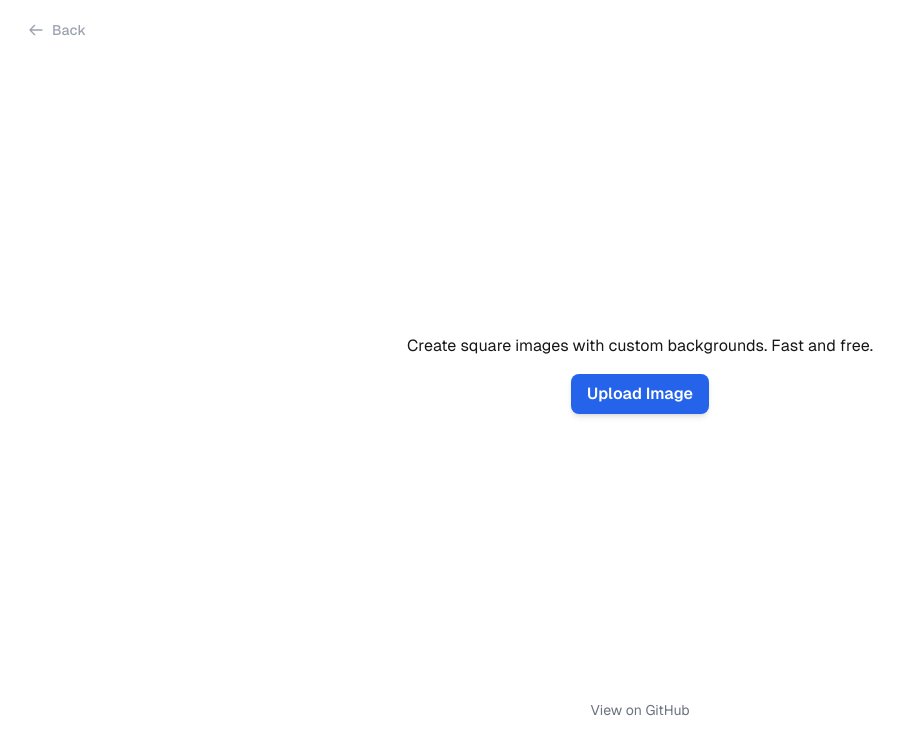
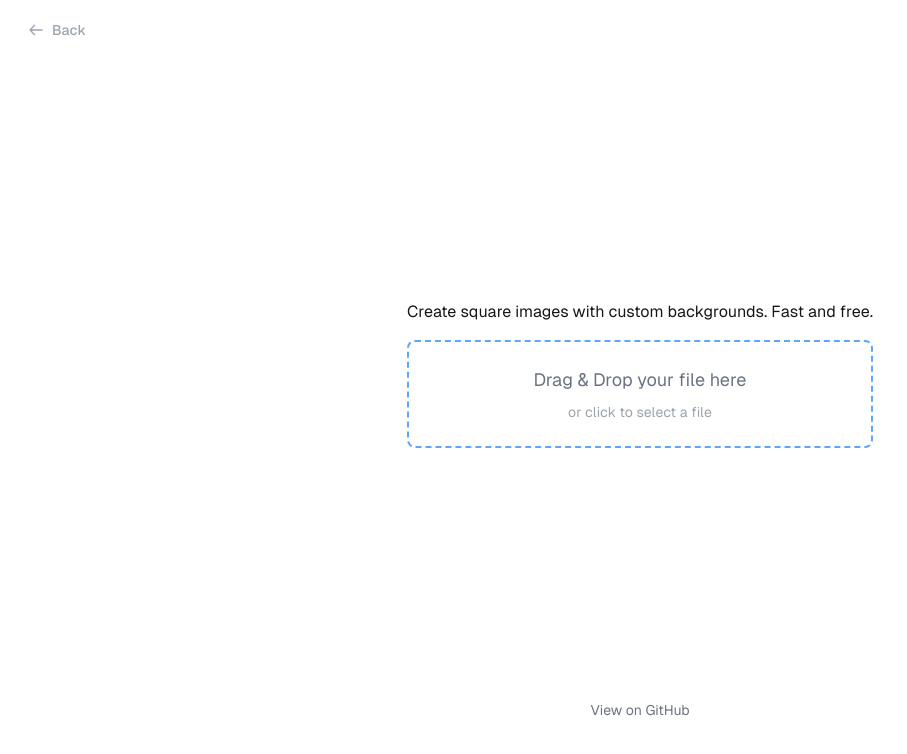
Before and after one commit to t3dotgg/quickpic, a Next.js app: page /square-image in a window 1280 px wide. Shown: the top 754 px of the page, without its empty margins (0-907 px from the left). Built offline with nearby package versions, Linux system fonts and the light colour scheme.

Commit message:
feat: add drag and drop

```diff
--- a/src/app/(tools)/rounded-border/rounded-tool.tsx
+++ b/src/app/(tools)/rounded-border/rounded-tool.tsx
@@ -1,7 +1,7 @@
 "use client";
+import { DnDInput } from "@/components/DnDInput";
 import { usePlausible } from "next-plausible";
 import { useMemo, useState } from "react";
-import { ChangeEvent } from "react";
 import React from "react";
 
 type Radius = 2 | 4 | 8 | 16 | 32 | 64;
@@ -77,8 +77,7 @@ export const useFileUploader = () => {
     name: string;
   } | null>(null);
 
-  const handleFileUpload = (event: ChangeEvent<HTMLInputElement>) => {
-    const file = event.target.files?.[0];
+  const handleFileUpload = (file: File | undefined) => {
     if (file) {
       const reader = new FileReader();
       reader.onload = (e) => {
@@ -196,15 +195,7 @@ export function RoundedTool() {
       <div className="flex flex-col p-4 gap-4">
         <p className="text-center">Round the corners of any image</p>
         <div className="flex justify-center">
-          <label className="cursor-pointer inline-flex items-center px-4 py-2 bg-blue-600 text-white font-semibold rounded-lg shadow-md hover:bg-blue-700 focus:outline-none focus:ring-2 focus:ring-blue-500 focus:ring-opacity-75 transition-colors duration-200 gap-2">
-            <span>Upload Image</span>
-            <input
-              type="file"
-              onChange={handleFileUpload}
-              accept="image/*"
-              className="hidden"
-            />
-          </label>
+          <DnDInput onChange={handleFileUpload} />
         </div>
       </div>
     );
--- a/src/app/(tools)/square-image/square-tool.tsx
+++ b/src/app/(tools)/square-image/square-tool.tsx
@@ -1,7 +1,8 @@
 "use client";
 
-import React, { useState, useEffect, ChangeEvent } from "react";
+import { useState, useEffect } from "react";
 import { usePlausible } from "next-plausible";
+import { DnDInput } from "@/components/DnDInput";
 
 export const SquareTool: React.FC = () => {
   const [imageFile, setImageFile] = useState<File | null>(null);
@@ -17,8 +18,7 @@ export const SquareTool: React.FC = () => {
   } | null>(null);
   const plausible = usePlausible();
 
-  const handleImageUpload = (event: ChangeEvent<HTMLInputElement>) => {
-    const file = event.target.files?.[0];
+  const handleImageUpload = (file: File | undefined) => {
     if (file) {
       setImageFile(file);
       setImageMetadata({ width: 0, height: 0, name: file.name });
@@ -26,7 +26,7 @@ export const SquareTool: React.FC = () => {
   };
 
   const handleBackgroundColorChange = (
-    event: ChangeEvent<HTMLInputElement>
+    event: React.ChangeEvent<HTMLInputElement>
   ) => {
     const color = event.target.value as "black" | "white";
     setBackgroundColor(color);
@@ -115,15 +115,7 @@ export const SquareTool: React.FC = () => {
           Create square images with custom backgrounds. Fast and free.
         </p>
         <div className="flex justify-center">
-          <label className="cursor-pointer inline-flex items-center px-4 py-2 bg-blue-600 text-white font-semibold rounded-lg shadow-md hover:bg-blue-700 focus:outline-none focus:ring-2 focus:ring-blue-500 focus:ring-opacity-75 transition-colors duration-200 gap-2">
-            <span>Upload Image</span>
-            <input
-              type="file"
-              onChange={handleImageUpload}
-              accept="image/*"
-              className="hidden"
-            />
-          </label>
+          <DnDInput onChange={handleImageUpload} />
         </div>
       </div>
     );
--- /dev/null
+++ b/src/components/DnDInput.tsx
@@ -0,0 +1,43 @@
+export const DnDInput = ({
+  onChange,
+  accept,
+}: {
+  onChange: (file: File | undefined) => void;
+  accept?: string;
+}) => {
+  const handleDragOver: React.DragEventHandler<HTMLLabelElement> = (e) => {
+    e.preventDefault();
+  };
+  const handleDrop: React.DragEventHandler<HTMLLabelElement> = (e) => {
+    e.preventDefault();
+    if (e.dataTransfer.files && e.dataTransfer.files.length > 0) {
+      onChange(e.dataTransfer.files[0]);
+      e.dataTransfer.clearData();
+    }
+  };
+
+  const handleFileChange: React.ChangeEventHandler<HTMLInputElement> = (e) => {
+    onChange(e.target.files?.[0]);
+    e.target.value = ""; // clear input
+  };
+
+  return (
+    <label
+      className="w-full max-w-lg p-6 bg-white border-2 border-dashed border-blue-400 rounded-lg cursor-pointer hover:bg-blue-50 transition"
+      onDragOver={handleDragOver}
+      onDrop={handleDrop}
+    >
+      <div className="cursor-pointer flex flex-col items-center text-center">
+        <p className="text-gray-500 text-lg">Drag & Drop your file here</p>
+        <p className="text-gray-400 text-sm mt-2">or click to select a file</p>
+
+        <input
+          type="file"
+          onChange={handleFileChange}
+          accept={accept ?? "images/*"}
+          className="hidden"
+        />
+      </div>
+    </label>
+  );
+};
```
Also changed, not shown: src/app/(tools)/svg-to-png/svg-tool.tsx (+9 -15 lines).
